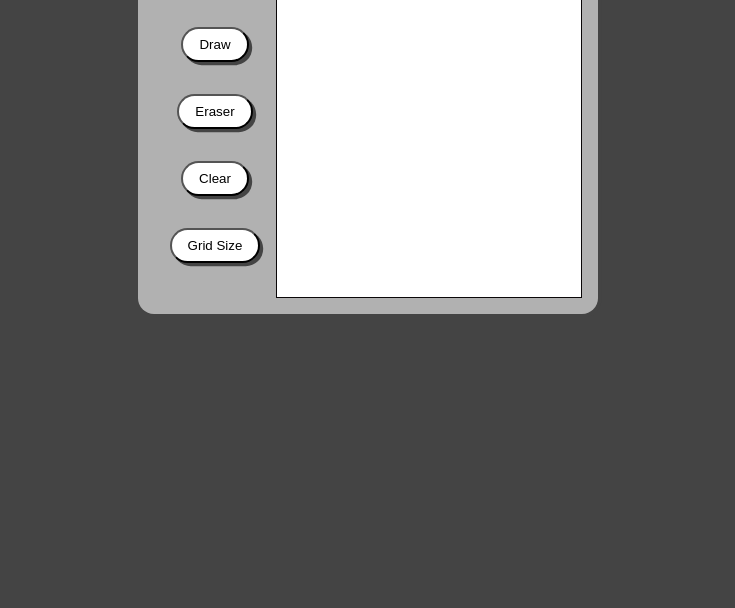
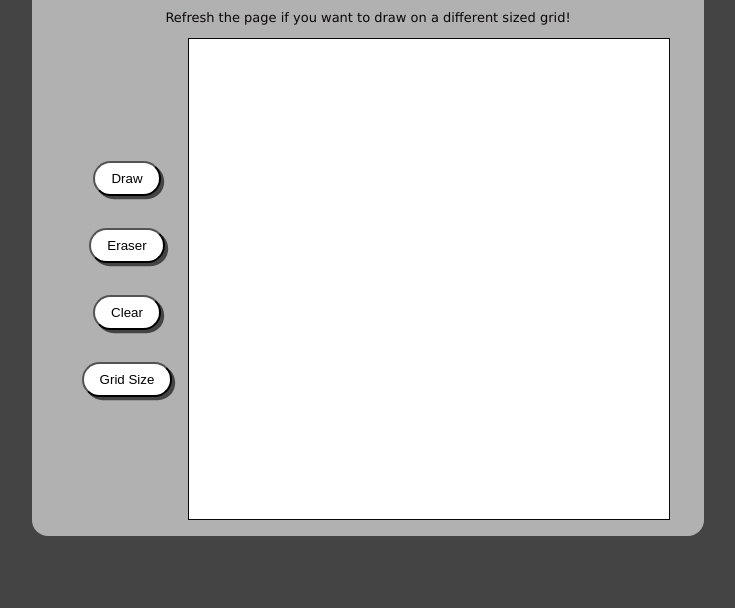
Before and after one commit to orenfackrell/etch-a-sketch, a plain HTML site: page index.html in a window 1280 px wide. Shown: the part 217-825 px from the top of the page, without its empty margins (272-1007 px from the left). Before the commit the page ends 800 px from the top, so only its background shows below. Drawn offline with Linux system fonts and the light colour scheme.

Commit message:
add description & increase drawingPad size

```diff
--- a/index.html
+++ b/index.html
@@ -11,6 +11,8 @@
 <div class="content">
   <div class="header">
   <h1 class="title">Etch-a-sketch</h1>
+  <p class="description">To play: select your grid size to draw on; use the draw button to create black lines with your mouse; use the eraser button to remove these black lines; use the clear button to set the whole grid blank again. </p>
+  <p>Refresh the page if you want to draw on a different sized grid!</p>
   </div>
   <div class="programSpace">
     <div class="programButtons">
--- a/styles.css
+++ b/styles.css
@@ -16,9 +16,13 @@ body{
     justify-content: center;
 }
 
+p {
+    font-size: small;
+}
+
 .content{
     padding: 1rem;
-    margin: 10vh 10vh;
+    margin: 5vh 10vh;
     background-color: var(--lighter-clr);
     max-width: 80vh;
     border-radius: 1rem;
@@ -26,8 +30,8 @@ body{
 }
 
 .drawingPad{
-    width: 38vh;
-    height: 38vh;
+    width: 60vh;
+    height: 60vh;
     background-color: white;
     border: solid 1px var(--font-clr);
     display: grid;
```
